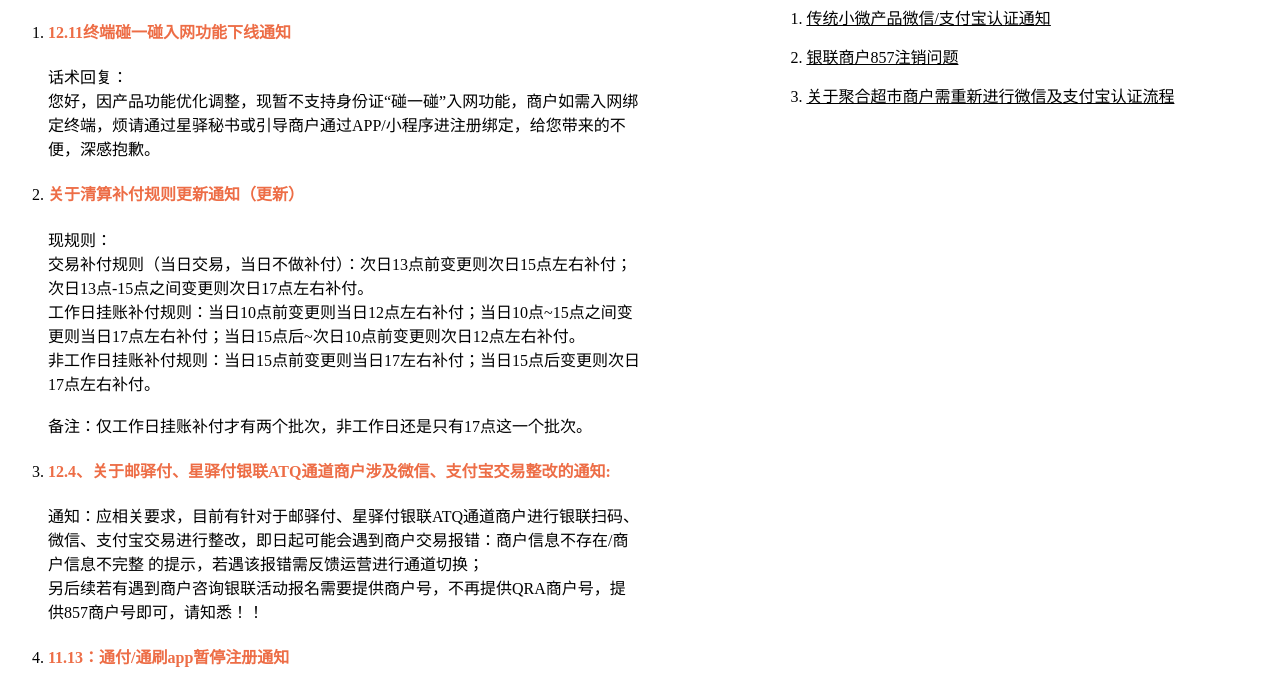
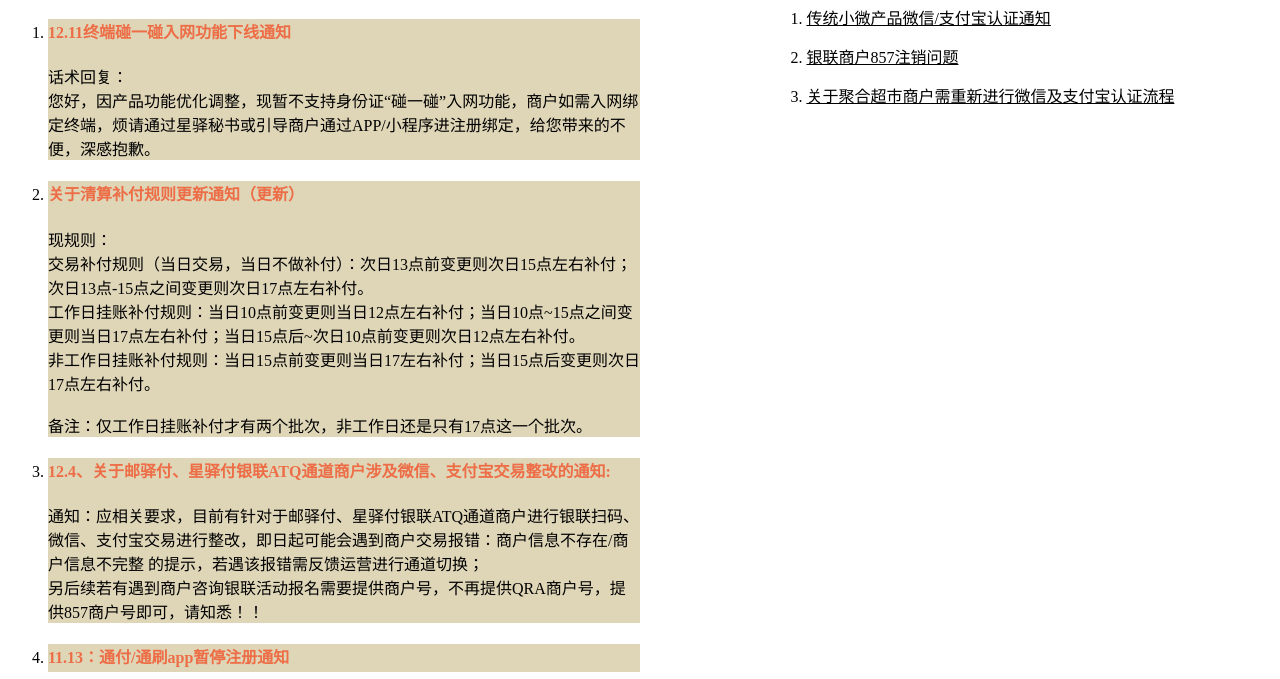
Before and after one commit to tans0001/cccs, a plain HTML site: page index.html in a window 1280 px wide. Shown: the part 121-800 px from the top of the page. Drawn offline with Linux system fonts and the light colour scheme.

Commit message:
Update index.css

```diff
--- a/Css/index.css
+++ b/Css/index.css
@@ -14,7 +14,7 @@ li{
 }
 .maid li{
 	border: 1px #000000;
-	background-color: #red;
+	background-color: #dfd6b8;
 }
 p{
 	text-indent: 0em;
```
